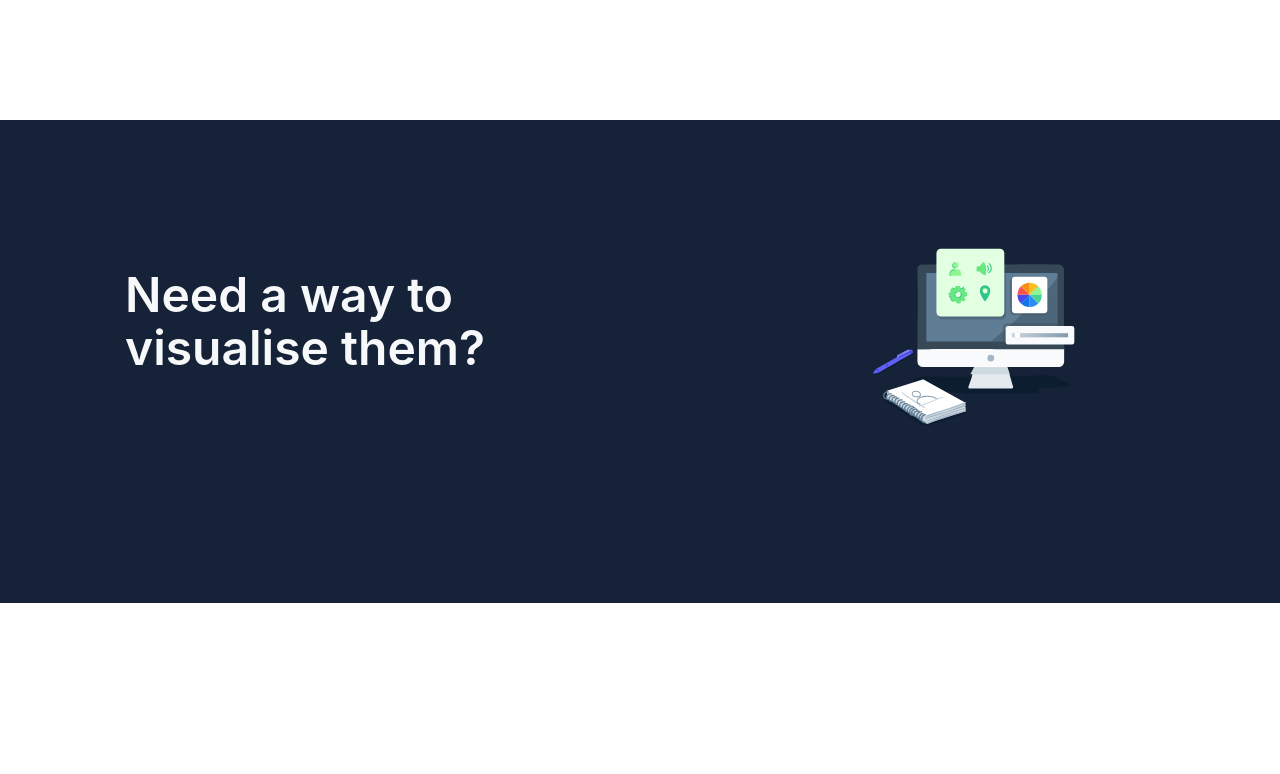
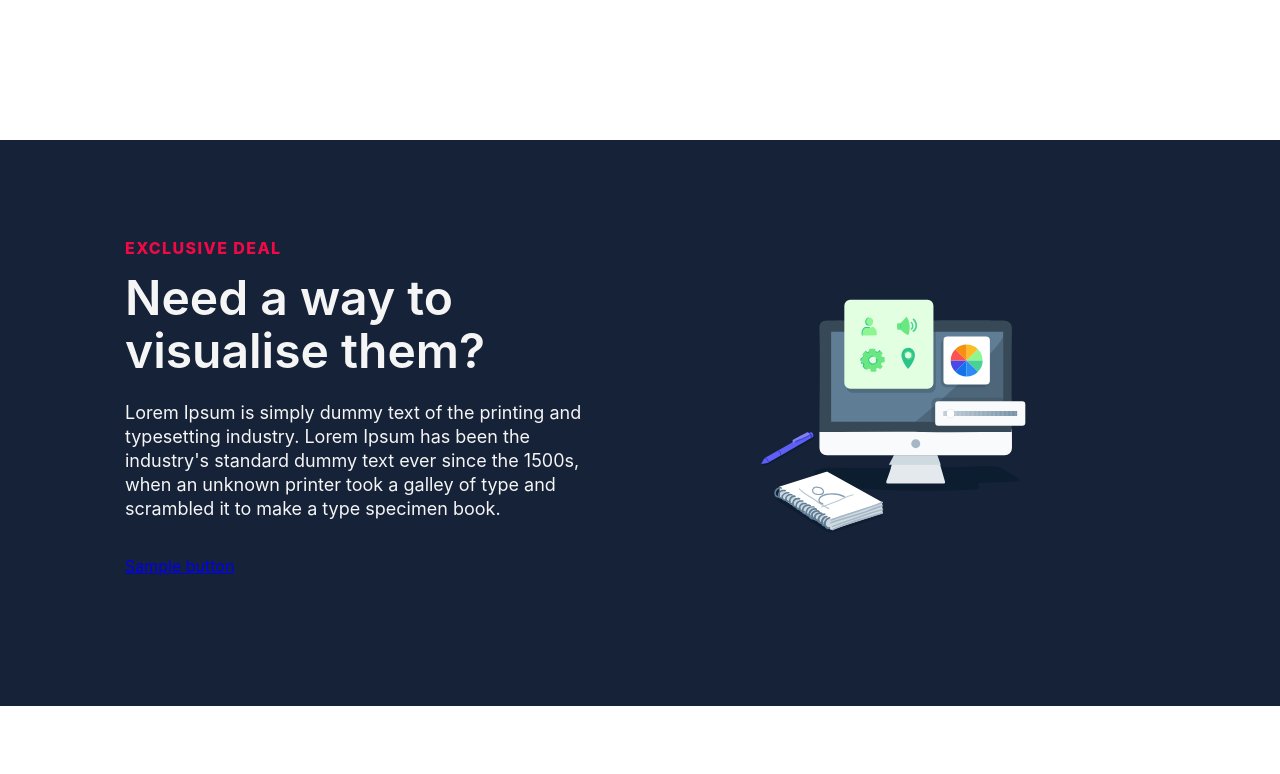
Before and after one commit to niiiiiiiiiiix/data-reporting-platform, a React (Create React App) app: page / in a window 1280 px wide. Shown: the part 700-1474 px from the top of the page. Built offline with nearby package versions, Linux system fonts and the light colour scheme.

Commit message:
Modify text of HomeObjOne

```diff
--- a/src/components/HomePage/HeroSection.css
+++ b/src/components/HomePage/HeroSection.css
@@ -1,6 +1,6 @@
 .home-hero-section {
   color: #f5f5f5;
-  padding: 160px 0;
+  padding: 130px 0;
 }
 
 .home-hero-row {
@@ -17,25 +17,26 @@
 }
 
 .col {
+  display: flex;
+  justify-content: center;
   margin-bottom: 15px;
   padding-right: 15px;
   padding-left: 15px;
-  flex: 1;
   max-width: 50%;
   flex-basis: 50%;
 }
 
 .home-hero-text-wrapper {
-  margin-left: 0%;
   max-width: 540px;
   padding-top: 0;
+  padding-bottom: 0px;
 }
 
 .top-line {
   color: #f00946;
-  font-size: 28px;
+  font-size: 16px;
   line-height: 16px;
-  font-weight: 700;
+  font-weight: 800;
   letter-spacing: 1.4px;
   text-transform: uppercase;
   margin-bottom: 16px;
@@ -46,7 +47,7 @@
   font-size: 48px;
   line-height: 1.1;
   font-weight: 600;
-  color: #f7f8fa;
+  color: #f5f5f5;
 }
 
 .dark {
@@ -61,15 +62,14 @@
 }
 
 .home-hero-subtitle {
-  max-width: 440px;
+  max-width: 460px;
   margin-bottom: 35px;
-  font-size: 20px;
+  font-size: 18px;
   line-height: 24px;
 }
 
 .home-hero-img-wrapper {
-  max-width: 540px;
-  margin-left: 30%;
+  max-width: 555px;
 }
 
 .home-hero-img {
--- a/src/components/HomePage/HomeObjData.js
+++ b/src/components/HomePage/HomeObjData.js
@@ -2,9 +2,10 @@ export const HomeObjOne = {
   lightBg: true,
   lightText: false,
   lightTextDesc: false,
-  topLine: "",
-  headline: "Have data but not sure how to use them?",
-  description: "",
+  topLine: "Guilty as charged",
+  headline: "Collecting data but not using them?",
+  description:
+    "Many companies collect and store tonnes of customer data. However, less than ONE percent actually do something with it. With data visualisation, you can easily analyse the data and identify strengths and weaknesses to optimise your business.",
   buttonLabel: "",
   imgStart: "",
   img: "images/svg-1.svg",
@@ -15,10 +16,11 @@ export const HomeObjTwo = {
   lightBg: false,
   lightText: true,
   lightTextDesc: true,
-  topLine: "",
+  topLine: "Exclusive deal",
   headline: "Need a way to visualise them?",
-  description: "",
-  buttonLabel: "",
+  description:
+    "Lorem Ipsum is simply dummy text of the printing and typesetting industry. Lorem Ipsum has been the industry's standard dummy text ever since the 1500s, when an unknown printer took a galley of type and scrambled it to make a type specimen book.",
+  buttonLabel: "Sample button",
   imgStart: "",
   img: "images/svg-2.svg",
   alt: "",
@@ -28,10 +30,11 @@ export const HomeObjThree = {
   lightBg: true,
   lightText: false,
   lightTextDesc: false,
-  topLine: "",
+  topLine: "Exclusive deal",
   headline: "Look no further because we're here to do just that!",
-  description: "",
-  buttonLabel: "",
+  description:
+    "Lorem Ipsum is simply dummy text of the printing and typesetting industry. Lorem Ipsum has been the industry's standard dummy text ever since the 1500s, when an unknown printer took a galley of type and scrambled it to make a type specimen book.",
+  buttonLabel: "Sample button",
   imgStart: "",
   img: "images/svg-1.svg",
   alt: "",
```
